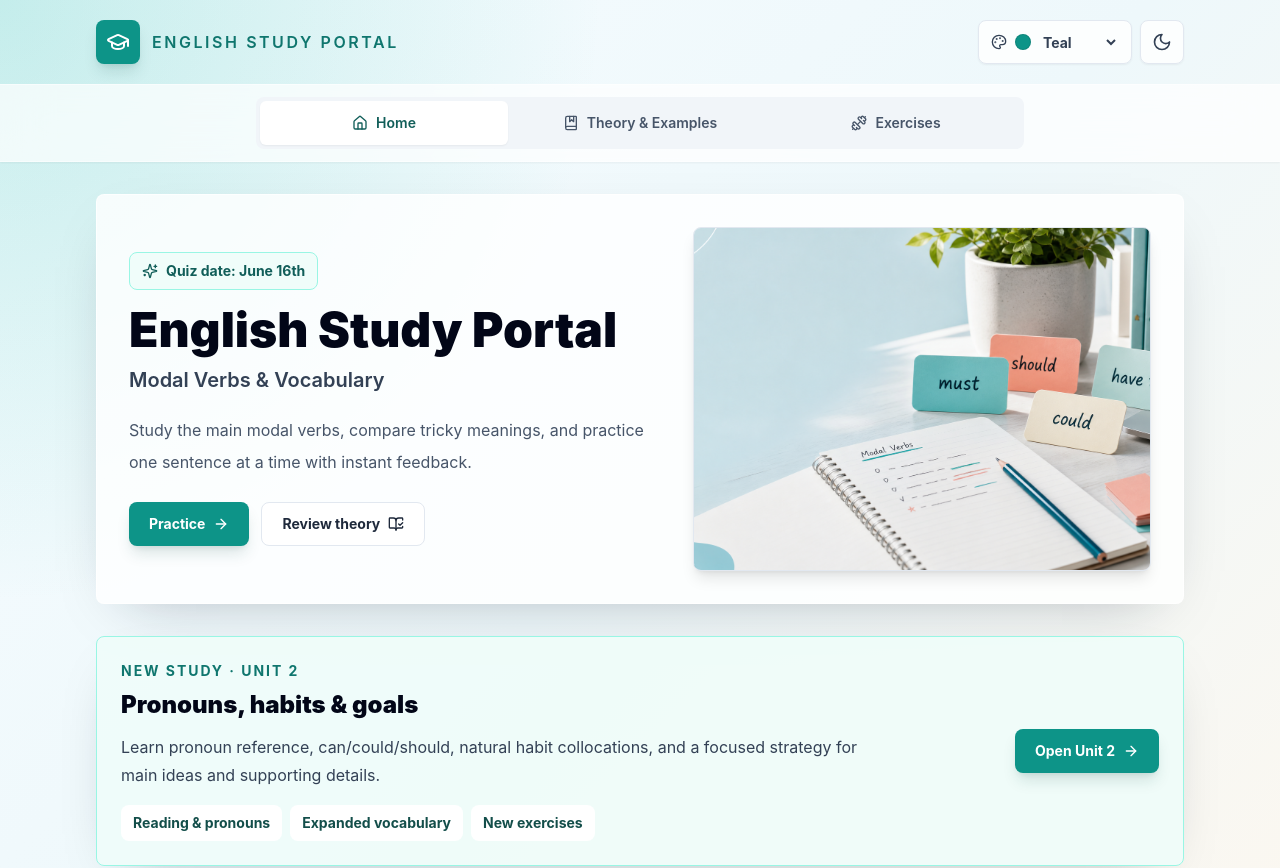
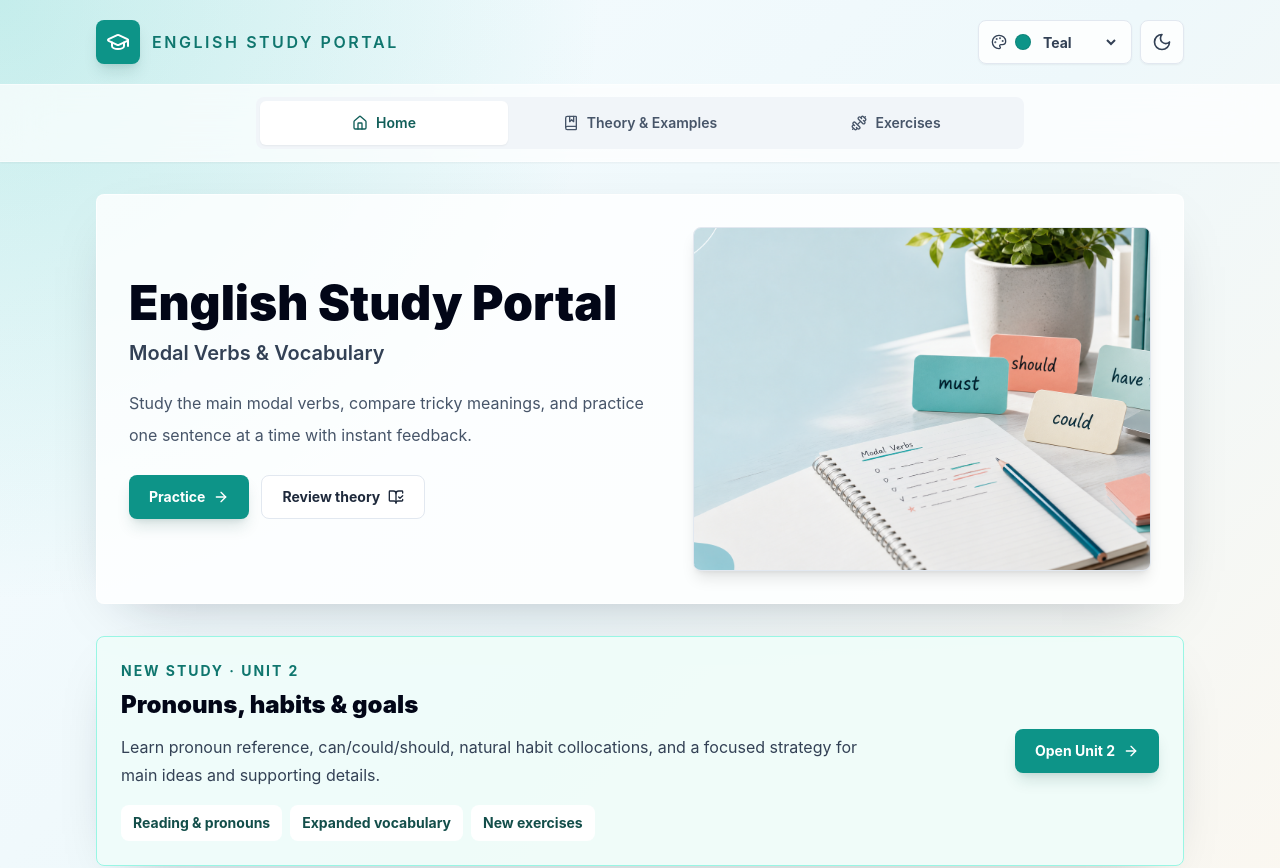
Before and after one commit to Ch0baka/estudio_ingles, a React (Vite) app: page / in a window 1280 px wide. Shown: the top 868 px of the page. Built offline with nearby package versions, Linux system fonts and the light colour scheme.

Commit message:
chore: remove quiz date badge

```diff
--- a/src/App.jsx
+++ b/src/App.jsx
@@ -1,4 +1,4 @@
-import { AlertTriangle, ArrowRight, BookOpenCheck, Brain, ClipboardCheck, Sparkles } from 'lucide-react';
+import { AlertTriangle, ArrowRight, BookOpenCheck, Brain, ClipboardCheck } from 'lucide-react';
 import { useEffect, useMemo, useState } from 'react';
 import { colorThemes } from './components/ColorThemeSelect.jsx';
 import GuidedExerciseSet from './components/GuidedExerciseSet.jsx';
@@ -45,10 +45,6 @@ function Home({ onGoTo }) {
     <div className="space-y-8">
       <section className="grid items-center gap-8 rounded-lg border border-white/70 bg-white/80 p-5 shadow-soft dark:border-slate-800 dark:bg-slate-900/90 lg:grid-cols-[1fr_0.86fr] lg:p-8">
         <div className="max-w-2xl">
-          <div className="mb-4 inline-flex items-center gap-2 rounded-lg border border-teal-200 bg-teal-50 px-3 py-2 text-sm font-bold text-teal-800 dark:border-teal-900 dark:bg-teal-950/60 dark:text-teal-200">
-            <Sparkles className="h-4 w-4" />
-            Quiz date: June 16th
-          </div>
           <h1 className="text-balance text-4xl font-black leading-tight text-slate-950 dark:text-white sm:text-5xl">
             English Study Portal
           </h1>
```
